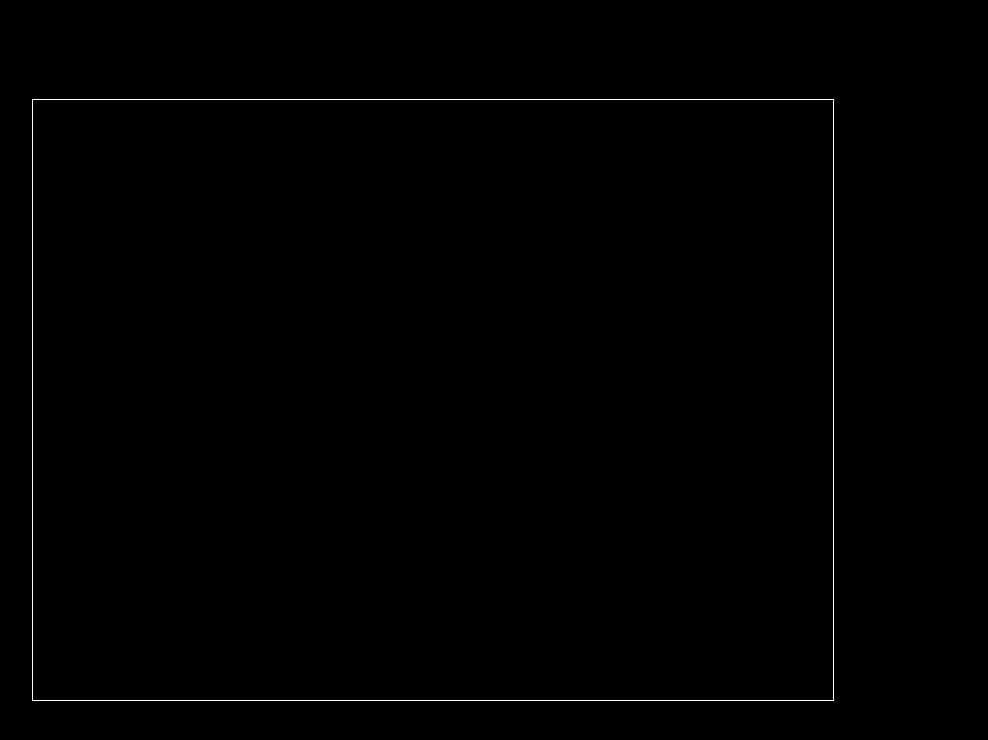
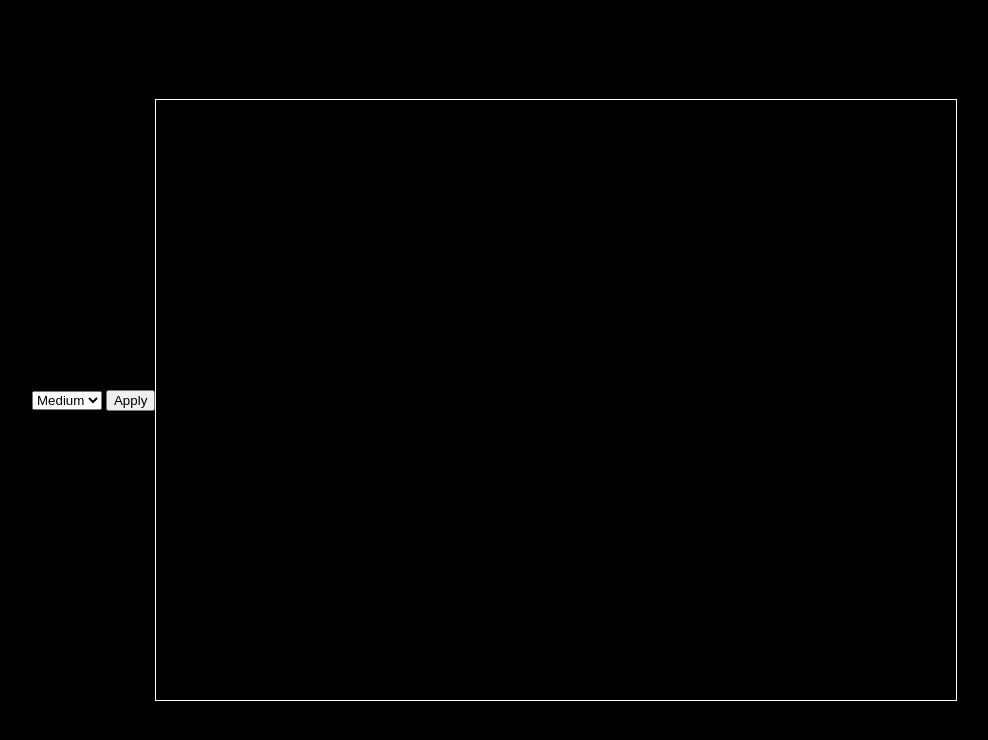
Before and after one commit to Tyshaun-l/printc, a plain HTML site: page index.html in a window 1280 px wide. Shown: the whole page, without its empty margins (207-1195 px from the left). Drawn offline with Linux system fonts and the light colour scheme.

Commit message:
Update index.html

```diff
--- a/index.html
+++ b/index.html
@@ -19,6 +19,15 @@
     </style>
 </head>
 <body>
+    <div>
+        <label for="difficulty">Choose Difficulty:</label>
+        <select id="difficulty">
+            <option value="easy">Easy</option>
+            <option value="medium" selected>Medium</option>
+            <option value="hard">Hard</option>
+        </select>
+        <button onclick="changeDifficulty()">Apply</button>
+    </div>
     <canvas id="gameCanvas" width="800" height="600"></canvas>
     <script src="game.js"></script>
 </body>
```
